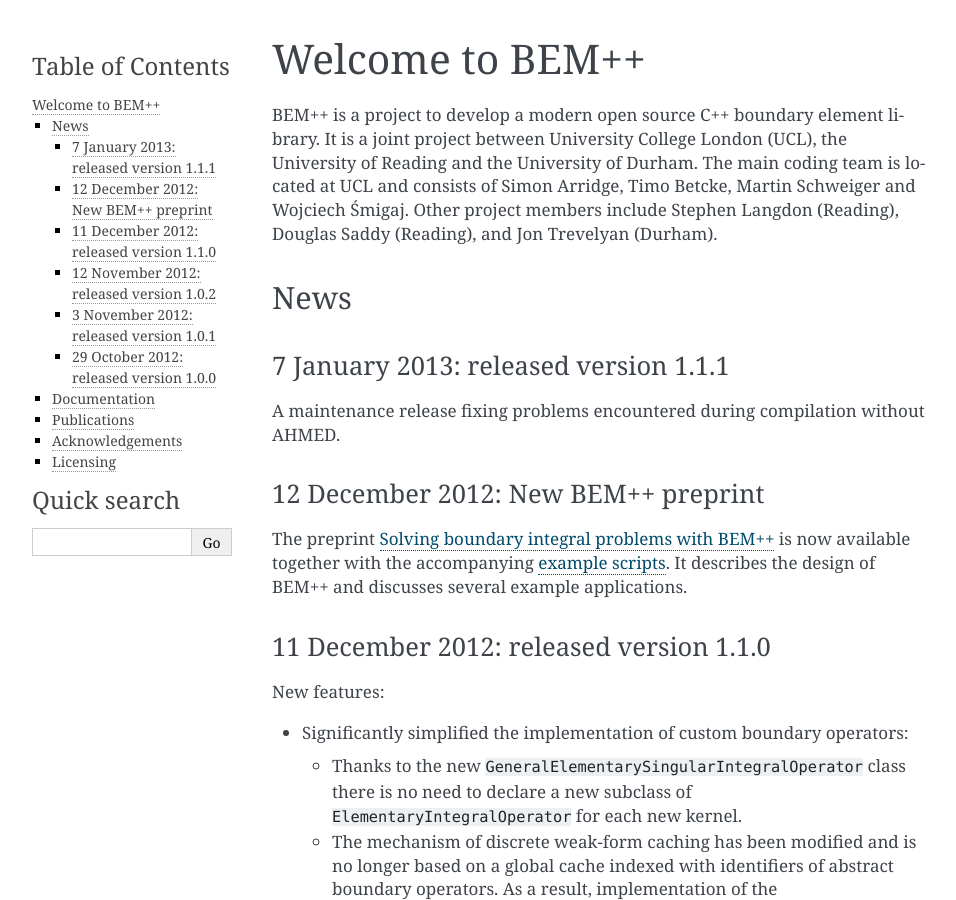
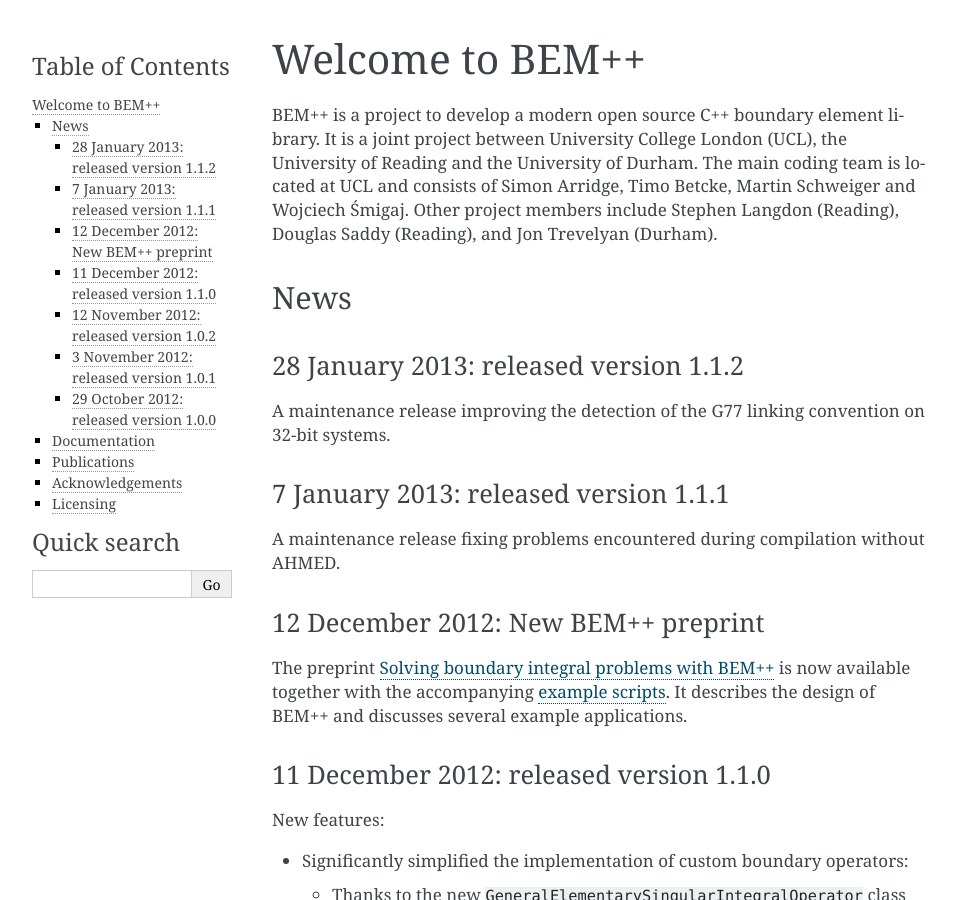
Before and after one commit to evantwout/web, a Sphinx documentation site: the page built from source/index.rst, in a window 1280 px wide and 900 px high. Shown: the whole window, without its empty margins (148-1104 px from the left). Built offline with Sphinx 7.4.7, drawn with Linux system fonts in a browser that asks for light colours; formulas are drawn with MathJax 3.

Commit message:
Added information about the 1.1.2 release.

```diff
--- a/source/index.rst
+++ b/source/index.rst
@@ -14,6 +14,13 @@
 
 News
 ----
+
+28 January 2013: released version 1.1.2
+.......................................
+
+A maintenance release improving the detection of the G77 linking convention on
+32-bit systems.
+
 
 7 January 2013: released version 1.1.1
 ......................................
```
